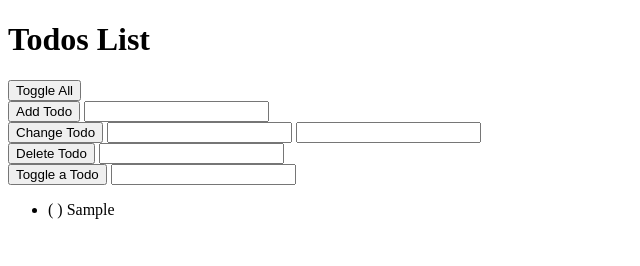
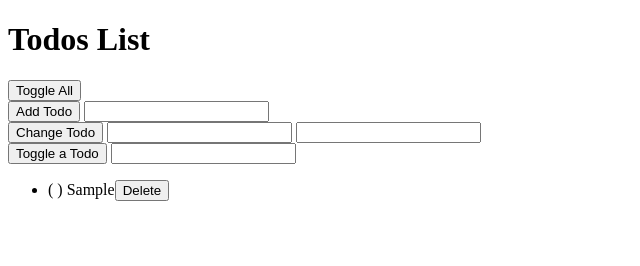
Before and after one commit to MTayyabSaeed/todos-list-javascript, a plain HTML site: page index.html in a window 1280 px wide. Both pictures are taken after typing "Sample" into the empty fields and a click on the button "Add Todo". Shown: the top 266 px of the page, without its empty margins (0-640 px from the left). Drawn offline with Linux system fonts and the light colour scheme.

Commit message:
Added delete button to each todo and optimized the code with forEach
Instead of one single delete button that takes the position of the todo
to be deleted now each todo has a delete button and for loops are
changed to forEach for optimization purposes

```diff
--- a/index.html
+++ b/index.html
@@ -19,10 +19,6 @@
         <input type="text" id="changeTodoTextInput">
     </div>
     <div>
-        <button onclick="handlers.deleteTodo()">Delete Todo</button>
-        <input type="number" id="deleteTodoPositionInput">
-    </div>
-    <div>
         <button onclick="handlers.toggleTodo()">Toggle a Todo</button>
         <input type="number" id="toggleTodoPositionInput">
     </div>
--- a/js/todosController.js
+++ b/js/todosController.js
@@ -31,6 +31,26 @@ let todoList = {
         let allTodos = this.todos.length;
         let completedTodos = 0;
         //count the completed todos
+        this.todos.forEach(function (todo) {
+            if (todo.completed === true) {
+                completedTodos++;
+            }
+        });
+        this.todos.forEach(function(todo) {
+            //case1: if all todos are completed make them as incomplete -- its like when something finishes you restart it
+            if (allTodos === completedTodos)
+                todo.completed = false;
+            //case2: if all todos are not completed (either a few n complete or all in complete), make them as complete
+            else
+                todo.completed = true;
+        });
+        //----------------------------------------------------------------------------------------------------------------------------------
+
+        /*
+         *  Here is the original code in case of misunderstanding with forEach loops
+         *
+         *
+         *
                 for (let i = 0; i < allTodos; i++) {
                     if (this.todos[i].completed === true) {
                         completedTodos++;
@@ -49,64 +69,13 @@ let todoList = {
                             this.todos[i].completed = true;
                         }
                     }
-        }
+                }*/
+        //----------------------------------------------------------------------------------------------------------------------------------
+
     }
 };
 
-//----------------------------------------------------------------------------------------------------------------------------------
-/*
- * This code is from the stackoverflow thread I posted, below is the link
- * https://stackoverflow.com/questions/47238309/error-cannot-find-module-node-jsdom/47241559?noredirect=1#comment81444646_47241559
- *
-
-const jsdom = require("jsdom/lib/old-api.js");
-const jsdom_hard = require("jsdom/lib/old-api.js").jsdom;
-const fs = require('fs');
-
-jsdom.env(
-    "http://news.ycombinator.com/",
-    ["http://code.jquery.com/jquery.js"],
-    function(err, window) {
-        const $ = window.$;
-        console.log("HN Links");
-        $("td.title:not(:last) a").each(function() {
-            console.log(" -", $(this).text());
-        });
-    }
-);
-
-let markup = fs.readFileSync('foo.html');
-let doc = jsdom_hard(markup, {});
-
-
-function showData() {
-    elem = doc.getElementById('TodosText').innerHTML;
-    console.log("Element value: " + elem)
-}
-showData();
-
-*/
-//----------------------------------------------------------------------------------------------------------------------------------
-/*
- * Refactoring this code, I am keeping this as a comment because this is the normal and
- * more flexible way to do it but I want learn more further
- * You can use either this commented code or the refactored code down there
-
-let displayTodosButton = document.getElementById('displayTodosButton');
-console.log(displayTodosButton);
-
-displayTodosButton.addEventListener('click', function() {
-    todoList.displayTodos();
-});
-
-let toggleAll = document.getElementById('toggleAll');
-toggleAll.addEventListener('click', function() {
-    todoList.allCompleted();
-});
-*/
-//----------------------------------------------------------------------------------------------------------------------------------
-
-//handlers object would give access to function to be attached to buttons in html
+//handlers object give access to the functions in the todoList object by html elements and displays the output on DOM
 let handlers = {
     toggleAll: function () {
         todoList.allCompleted();
@@ -126,10 +95,8 @@ let handlers = {
         changeTodoTextInput.value = '';
         view.displayTodos();
     },
-    deleteTodo: function () {
-        let deleteTodoPositionInput = document.getElementById('deleteTodoPositionInput');
-        todoList.deleteTodo(deleteTodoPositionInput.valueAsNumber);
-        deleteTodoPositionInput.value = '';
+    deleteTodo: function (position) {
+        todoList.deleteTodo(position);
         view.displayTodos();
     },
     toggleTodo: function () {
@@ -140,27 +107,50 @@ let handlers = {
     }
 };
 
+//view object takes care of the view of the outputs in the DOM
 let view = {
     displayTodos: function () {
+        debugger;
         let todoLu = document.querySelector('ul');
         todoLu.innerHTML = '';
+
+        todoList.todos.forEach(function (todo, position) {
+            let todoLi = document.createElement('li');
             let todoTextCompletion = '';
 
-        for (let i = 0; i < todoList.todos.length; i++){
-            let todo = todoList.todos[i].todoText;
-            let todoLi = document.createElement('li');
-
-            if(todoList.todos.length === 0) {
-                todoLi.textContent = "Todo List is empty";
-            }else{
-                if(todoList.todos[i].completed === true){
-                    todoTextCompletion = '(X) ' + todo;
+                if(todo.completed === true){
+                    todoTextCompletion = '(X) ' + todo.todoText;
                 }else {
-                    todoTextCompletion = '( ) ' + todo;
+                    todoTextCompletion = '( ) ' + todo.todoText;
                 }
                 todoLi.textContent = todoTextCompletion;
+                //this generates an id for the elements generates with the iteration variable i
+                todoLi.id = position;
+                todoLi.appendChild(this.createDeleteButton());
                 todoLu.appendChild(todoLi);
+        }, this);
+
+    },
+
+    //this fucntion creates a delete button
+    createDeleteButton: function () {
+        let deleteButton = document.createElement('button');
+        deleteButton.textContent = 'Delete';
+        deleteButton.className = 'deleteButton';
+        return deleteButton;
+
+    },
+
+    //creating setEventListeners as this will listen to events and accordingly it would function
+    setEventListeners: function () {
+        let todoUl = document.querySelector('ul');
+        todoUl.addEventListener('click', function (event) {
+            let elementClicked = event.target;
+            if(elementClicked.className === 'deleteButton'){
+                handlers.deleteTodo(parseInt(elementClicked.parentNode.id));
             }
-        }
+        })
     }
 };
+
+view.setEventListeners();
```
Also changed, not shown: json/package.json (deleted, +0 -7 lines). Lines whose indentation alone changed are shown as unchanged.
